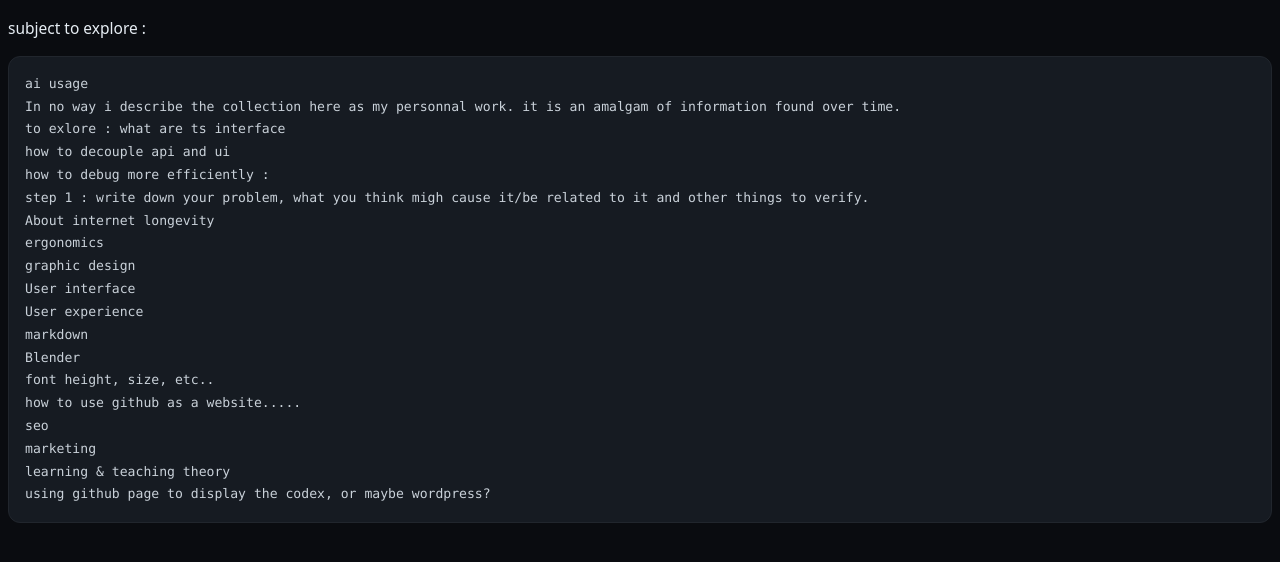
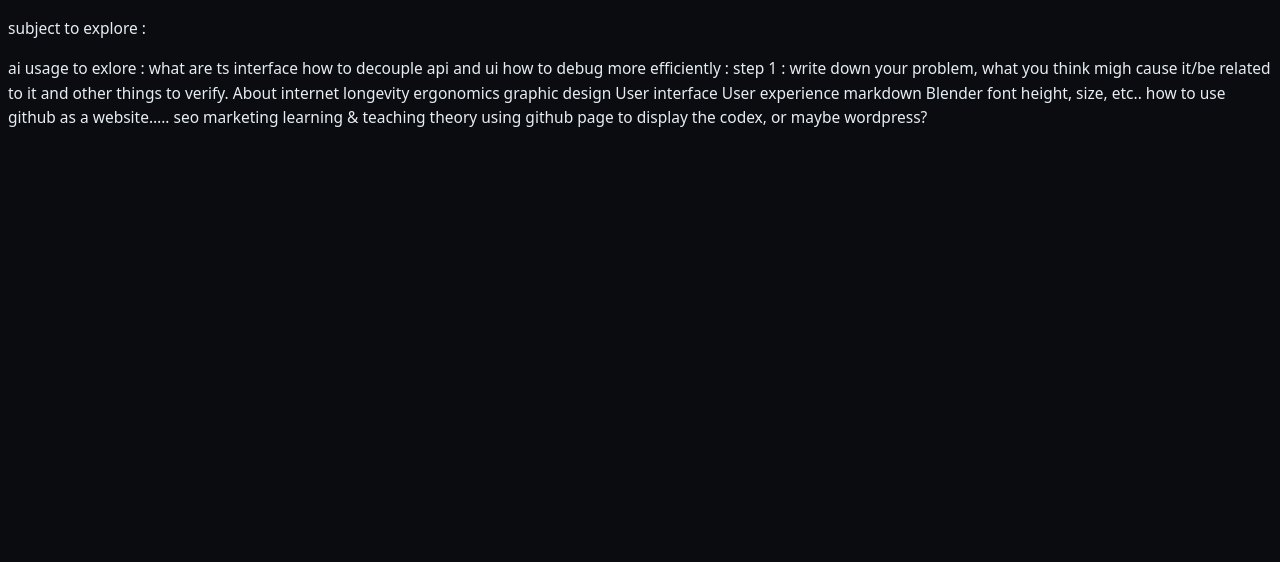
Before and after one commit to BBBB-44/_Codex, a Jekyll site: the page built from _codex/inbox.md, in a window 1280 px wide. Shown: the top 562 px of the page. Built offline with Jekyll 4.4.1, drawn with Linux system fonts in a browser that asks for light colours.

Commit message:
Revise inbox.md for clarity and topic focus
Removed personal attribution and clarified topics for exploration.

````diff
--- a/_codex/inbox.md
+++ b/_codex/inbox.md
@@ -3,9 +3,7 @@
 
 subject to explore :
 
-```
 ai usage
-In no way i describe the collection here as my personnal work. it is an amalgam of information found over time.
 to exlore : what are ts interface
 how to decouple api and ui
 how to debug more efficiently :
@@ -23,4 +21,3 @@ seo
 marketing
 learning & teaching theory
 using github page to display the codex, or maybe wordpress?
-```
````
